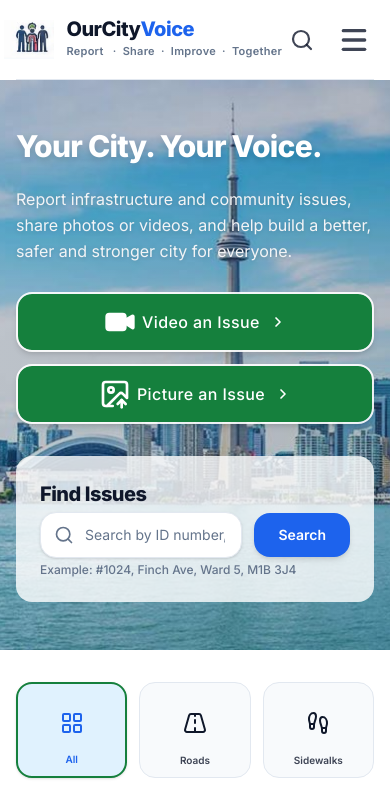
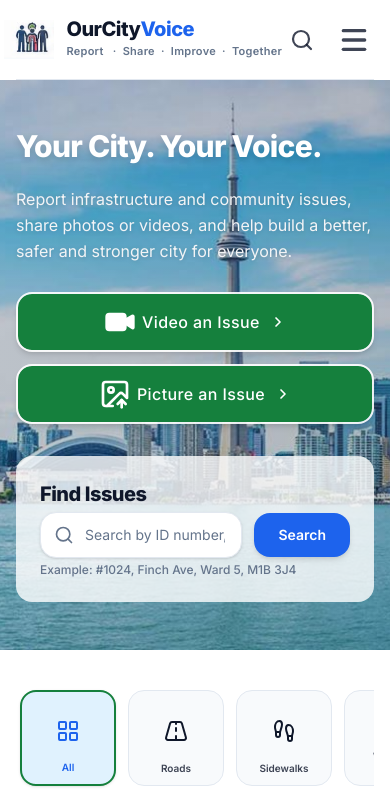
Before and after one commit to DreamLabIt/our-city-voice, a Next.js app in the folder frontend/: page / in a window 390 px wide. Shown: the top 789 px of the page. Built offline with nearby package versions, Linux system fonts and the light colour scheme.

Commit message:
CategoryFilter layout for improved responsiveness and styling

```diff
--- a/frontend/components/landing/CategoryFilter.tsx
+++ b/frontend/components/landing/CategoryFilter.tsx
@@ -13,23 +13,21 @@ export default function CategoryFilter(): React.ReactNode {
 
     return (
         <section className="py-4 mt-4">
-            <SectionContainer >
+            <SectionContainer>
                 <div className="w-full bg-card">
-                    <div className="grid grid-cols-3 sm:grid-cols-4 md:grid-cols-6 lg:flex lg:flex-wrap items-center gap-3 sm:gap-4 md:gap-6 justify-center sm:justify-between">
-                        {mainCategories.map((cat: CategoryItem, index: number) => {
+                    <div className="flex items-center gap-3 sm:gap-4 overflow-x-auto scrollbar-none py-2 px-1 text-left">
+                        {mainCategories.map((cat: CategoryItem) => {
                             const isSelected: boolean = selectedCategory === cat.id;
                             const Icon: LucideIcon = cat.icon;
-                            const isHiddenOnMobile = index >= 5;
 
                             return (
                                 <button
                                     key={cat.id}
                                     onClick={() => setSelectedCategory(cat.id)}
                                     type="button"
-                                    className={`${isHiddenOnMobile ? "hidden sm:flex" : "flex"
-                                        } group relative flex-col items-center justify-between w-full sm:w-27.5 h-24 sm:h-25 md:w-30 md:h-27.5 p-2.5 sm:p-3 rounded-2xl transition-all duration-200 select-none cursor-pointer border ${isSelected
-                                            ? "bg-tag-blue-bg border-2 border-tag-green-text shadow-sm"
-                                            : "bg-section border-border-custom hover:bg-slate-100/80 hover:border-tag-green-text"
+                                    className={`shrink-0 group relative flex flex-col items-center justify-between w-24 sm:w-27.5 h-24 sm:h-25 md:w-30 md:h-27.5 p-2.5 sm:p-3 rounded-2xl transition-all duration-200 select-none cursor-pointer border ${isSelected
+                                        ? "bg-tag-blue-bg border-2 border-tag-green-text shadow-sm"
+                                        : "bg-section border-border-custom hover:bg-slate-100/80 hover:border-tag-green-text"
                                         }`}
                                 >
                                     <div className="flex-1 flex items-center justify-center">
@@ -61,7 +59,7 @@ export default function CategoryFilter(): React.ReactNode {
                                         key={otherCategory.id}
                                         onClick={() => setSelectedCategory(otherCategory.id)}
                                         type="button"
-                                        className={`flex group relative flex-col items-center justify-between w-full sm:w-27.5 h-24 sm:h-25 md:w-30 md:h-27.5 p-2.5 sm:p-3 rounded-2xl transition-all duration-200 select-none cursor-pointer border ${isSelected
+                                        className={`shrink-0 flex group relative flex-col items-center justify-between w-24 sm:w-27.5 h-24 sm:h-25 md:w-30 md:h-27.5 p-2.5 sm:p-3 rounded-2xl transition-all duration-200 select-none cursor-pointer border ${isSelected
                                             ? "bg-tag-blue-bg border-2 border-tag-green-text shadow-sm"
                                             : "bg-section border-border-custom hover:bg-slate-100/80 hover:border-tag-green-text"
                                             }`}
@@ -88,7 +86,6 @@ export default function CategoryFilter(): React.ReactNode {
                             })()}
                     </div>
                 </div>
-
             </SectionContainer>
         </section>
     );
```
